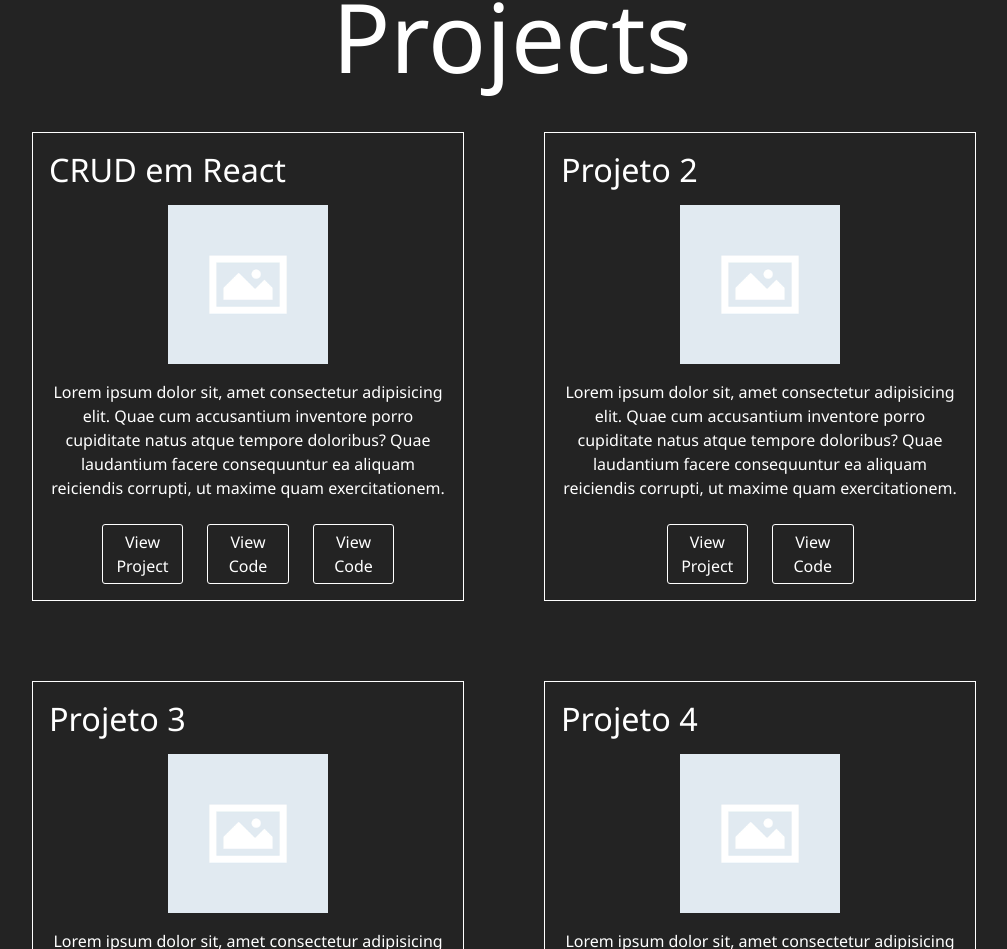
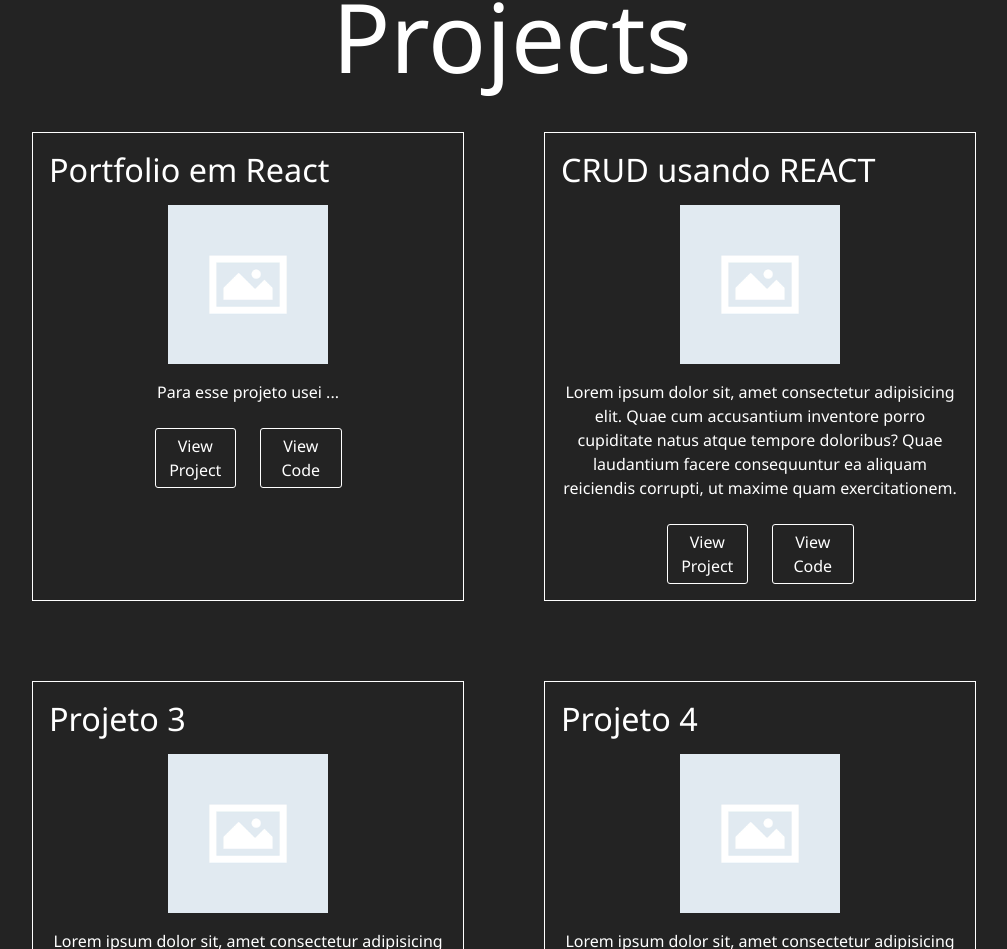
Before and after one commit to PedroVillafuerte/my-portfolio, a React (Vite) app: page / in a window 1280 px wide. Shown: the part 1700-2649 px from the top of the page, without its empty margins (128-1135 px from the left). Built offline with nearby package versions, Linux system fonts and the light colour scheme.

Commit message:
Arrumando projetos na pagina

```diff
--- a/src/pages/Home/sections/Projects/Projects.tsx
+++ b/src/pages/Home/sections/Projects/Projects.tsx
@@ -22,13 +22,12 @@
       <Grid container spacing={2} display={"flex"} justifyContent={"center"}>
           <Grid item xs={12} md={4} textAlign="center" border={1} borderColor={"white"} margin={5} padding={"16px"}>
             <Project
-            name="CRUD em React"
+            name="Portfolio em React"
             image={placeHolder}
-            description="Lorem ipsum dolor sit, amet consectetur adipisicing elit. Quae cum accusantium inventore porro cupiditate natus atque tempore doloribus? Quae laudantium facere consequuntur ea aliquam reiciendis corrupti, ut maxime quam exercitationem."
+            description="Para esse projeto usei ..."
             buttons={[
-                {label: 'View Project', link: 'https://www.google.com/'},
-                {label: 'View Code', link: 'https://github.com/'},
-                {label: 'View Code', link: 'mailto:pedro.tvilla@gmail.com?subject=Assunto%20do%20seu%20email&body=Olá%20Pedro,%20tudo%20bem%20%3F"'},
+                {label: 'View Project', link: 'https://pedrovillafuerte.vercel.app/'},
+                {label: 'View Code', link: 'https://github.com/PedroVillafuerte/my-portfolio'},
             ]}
             >
             </Project>
@@ -36,7 +35,7 @@
 
           <Grid item xs={12} md={4} textAlign="center" border={1} borderColor={"white"} margin={5} padding={"16px"}>
           <Project
-            name="Projeto 2"
+            name="CRUD usando REACT"
             image={placeHolder}
             description="Lorem ipsum dolor sit, amet consectetur adipisicing elit. Quae cum accusantium inventore porro cupiditate natus atque tempore doloribus? Quae laudantium facere consequuntur ea aliquam reiciendis corrupti, ut maxime quam exercitationem."
             buttons={[
```
